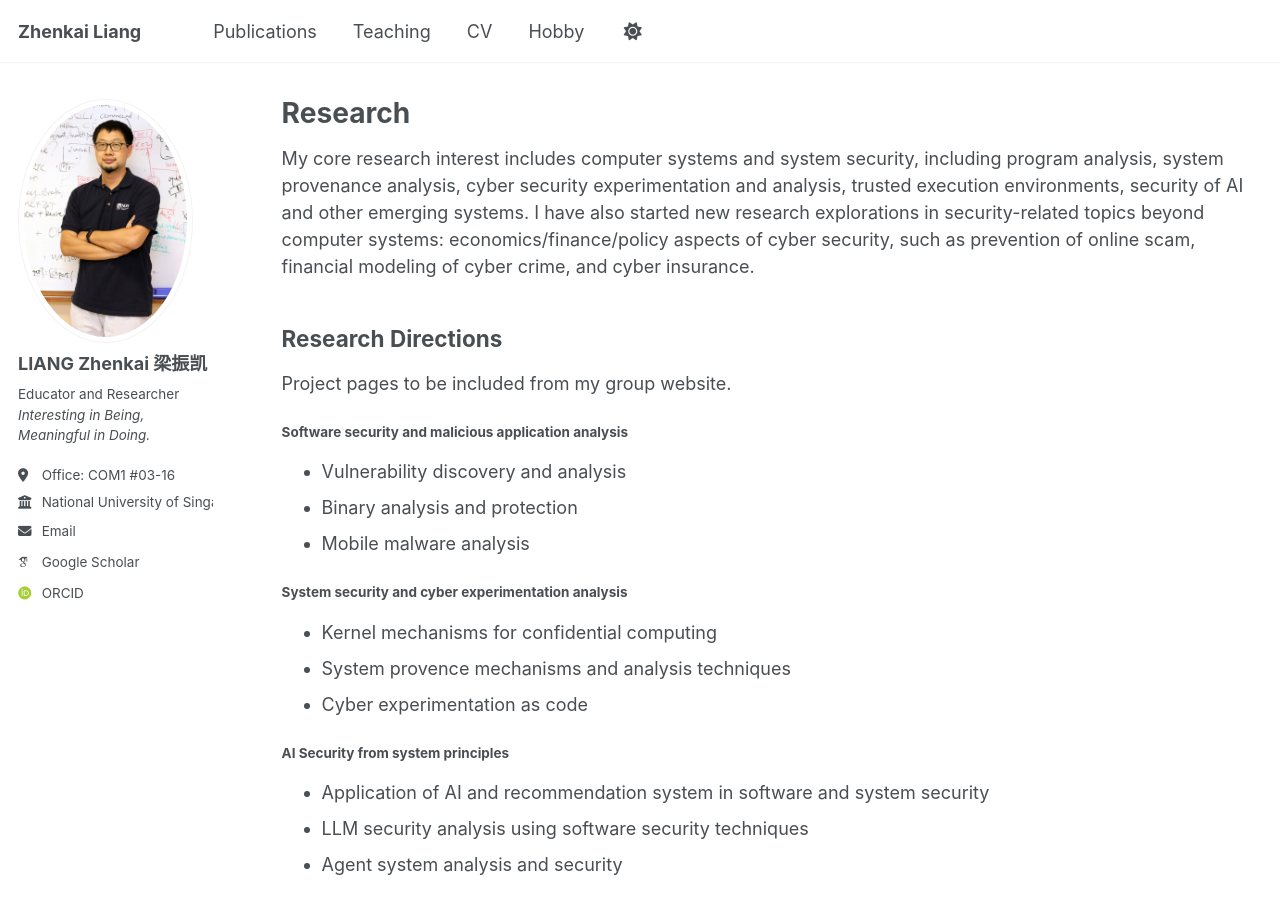
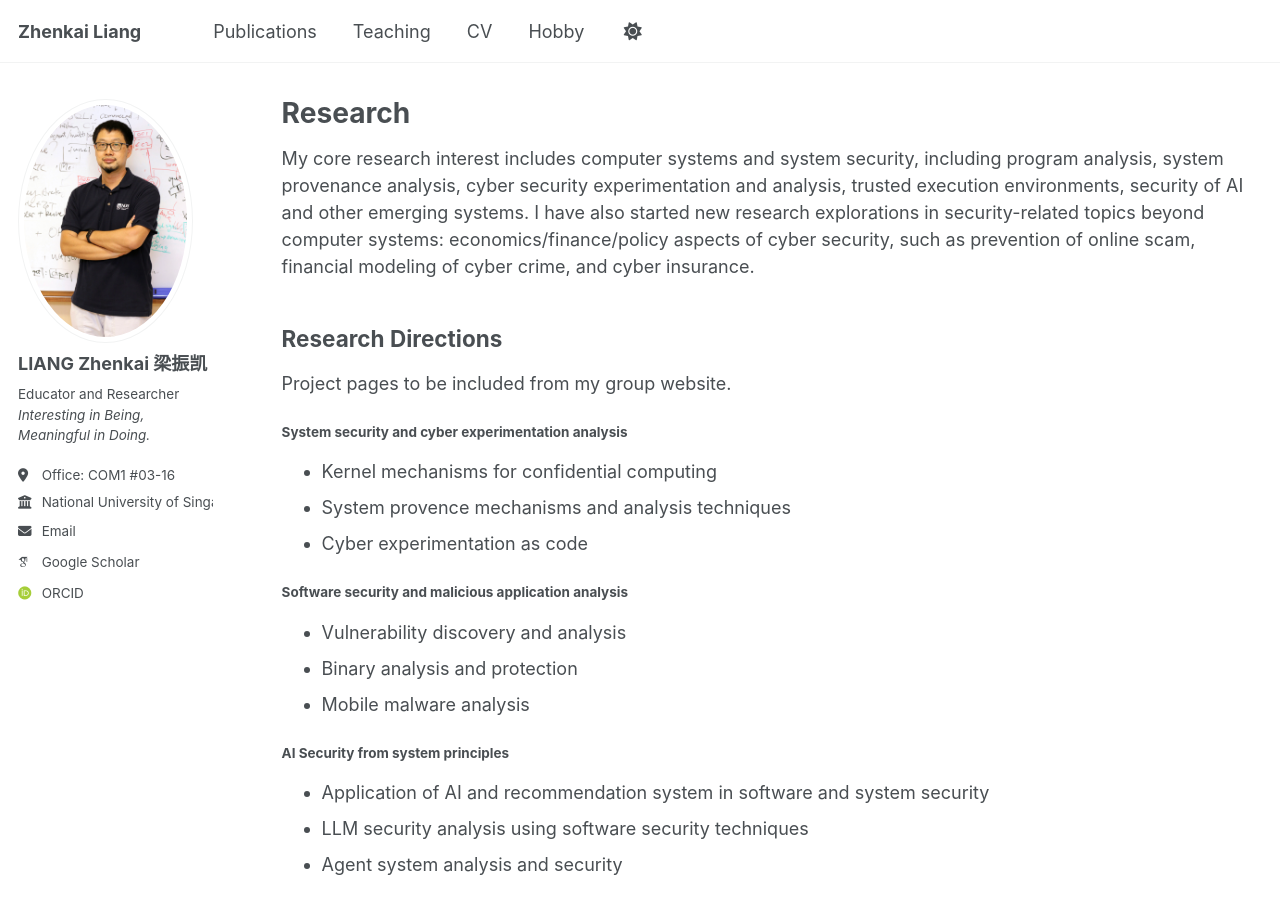
Before and after one commit to zhenkai-liang/zhenkai-liang.github.io, a Jekyll site: the page built from _pages/research.md, in a window 1280 px wide and 900 px high. Built offline with Jekyll 4.4.1, drawn with Linux system fonts in a browser that asks for light colours; some web fonts are replaced; a script that is not in the unit is left out.

```diff
--- a/_pages/research.md
+++ b/_pages/research.md
@@ -13,15 +13,15 @@ Research Directions
 -------------------
 Project pages to be included from my group website.
 
+#### System security and cyber experimentation analysis
+* Kernel mechanisms for confidential computing
+* System provence mechanisms and analysis techniques
+* Cyber experimentation as code
+
 #### Software security and malicious application analysis
 * Vulnerability discovery and analysis
 * Binary analysis and protection
 * Mobile malware analysis
-
-#### System security and cyber experimentation analysis
-* Kernel mechanisms for confidential computing
-* System provence mechanisms and analysis techniques
-* Cyber experimentation as code
 
 #### AI Security from system principles
 * Application of AI and recommendation system in software and system security
```
